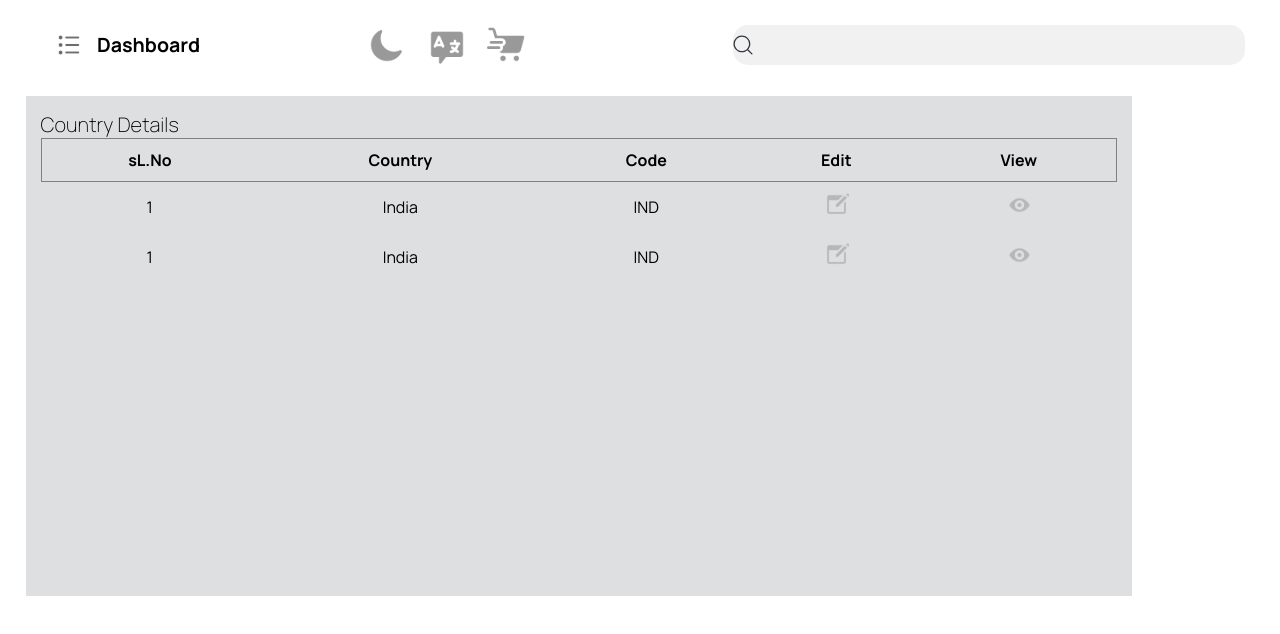
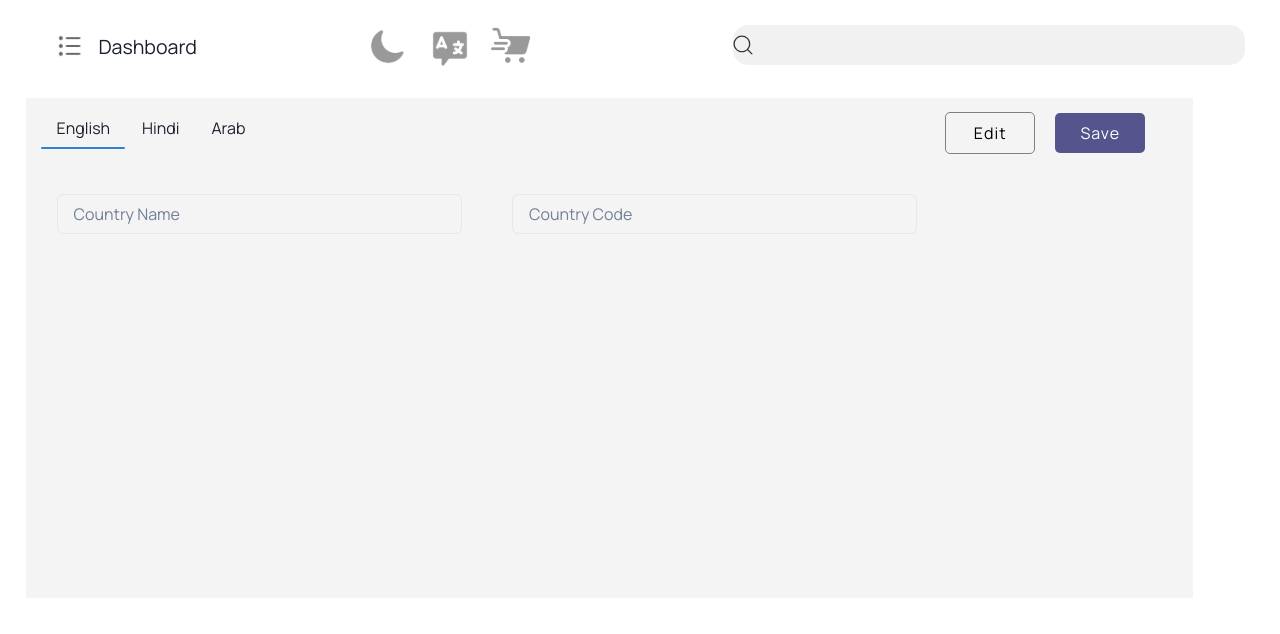
Before and after one commit to abhinand-vp/softviz-erp-app, a React (Vite) app: page /dashboard/country in a window 1280 px wide. Shown: the top 634 px of the page. Built offline with nearby package versions, Linux system fonts and the light colour scheme.

Commit message:
country chakra input _react hook form

```diff
--- a/package.json
+++ b/package.json
@@ -10,10 +10,12 @@
     "preview": "vite preview"
   },
   "dependencies": {
+    "@chakra-ui/react": "^2.8.2",
     "@emotion/react": "^11.11.4",
     "@emotion/styled": "^11.11.5",
     "@hookform/resolvers": "^3.4.2",
     "@mui/material": "^5.15.18",
+    "framer-motion": "^11.2.6",
     "react": "^18.2.0",
     "react-dom": "^18.2.0",
     "react-hook-form": "^7.51.5",
--- a/src/App.jsx
+++ b/src/App.jsx
@@ -3,18 +3,20 @@ import './App.css'
 import Dashboard from './pages/dashboard/Dashboard';
 import Signup from './pages/signup/Signup'
 import { BrowserRouter as Router, Routes, Route } from 'react-router-dom';
+// import { ChakraProvider, theme } from '@chakra-ui/react'
 
 function App() {
 
   return (
-    <>
+    // <ChakraProvider theme={theme}>
       <Router>
         <Routes>
           <Route path="/" element={<Signup />} />
           <Route path="/dashboard/*" element={<Dashboard />} />
         </Routes>
       </Router>
-    </>
+    // </ChakraProvider>
+
   )
 }
 
--- a/src/pages/dashboard/Country.jsx
+++ b/src/pages/dashboard/Country.jsx
@@ -1,12 +1,92 @@
 import { useState } from 'react'
+import { Tabs, TabList, TabPanels, Tab, TabPanel, ChakraProvider, theme, Input, TabIndicator } from '@chakra-ui/react';
+import { TextField } from '@mui/material';
+import { useForm } from "react-hook-form";
+import { yupResolver } from "@hookform/resolvers/yup";
+import * as yup from "yup";
 
 const Country = () => {
-  const [edit, setEdit] = useState(false)
+  const [edit, setEdit] = useState(false);
+  const [addorList, setAddorList] = useState(true);
+
+  const schema = yup.object().shape({
+    Country: yup
+      .string()
+      .required("Country Name Required"),
+    CountryCode: yup
+      .string()
+      .required("Country code Required"),
+  });
+
+  const {
+    register,
+    handleSubmit,
+    formState: { errors },
+  } = useForm({
+    resolver: yupResolver(schema),
+  });
+  const onSubmit = (data) => {
+    setAddorList(false)
+    alert(JSON.stringify(data));
+  };
   return (
+    <ChakraProvider theme={theme}>
       <div className='country_table'>
         {edit &&
           <h1>Modal</h1>
         }
+        {addorList ?
+          <>
+            <Tabs position='relative' variant='unstyled'>
+              <TabList>
+                <Tab>English</Tab>
+                <Tab>Hindi</Tab>
+                <Tab>Arab</Tab>
+              </TabList>
+              <TabIndicator mt='-1.5px' height='2px' bg='blue.500' borderRadius='1px' />
+              <TabPanels>
+                <TabPanel>
+                  <div className="signup_inputboxes">
+                    <form onSubmit={handleSubmit(onSubmit)}>
+                      <div className='signup_inputboxes_inputdivs'>
+                        <div className='signup_inputboxes_inputdiv'>
+                          <Input
+                            {...register("Country", { required: true })}
+                            label="Email"
+                            type="text"
+                            variant='outline'
+                            width='180%'
+                            placeholder='Country Name' />
+                          <p className="error_message">{errors.Country?.message}</p>
+                        </div>
+                        <div className='signup_inputboxes_inputdiv'>
+                        <Input
+                          {...register("CountryCode", { required: true })}
+                          variant='outline'
+                          type="text"
+                          width='180%'
+                          placeholder='Country Code' />
+                          <p className="error_message">{errors.CountryCode?.message}</p>
+                        </div>
+                      </div>
+                      <div className='country_add_buttons'>
+                        <button className='country_add_buttons_edit'>Edit</button>
+                        <button type='submit'>Save</button>
+                      </div>
+                    </form>
+                  </div>
+                </TabPanel>
+                <TabPanel>
+                  <p>two!</p>
+                </TabPanel>
+                <TabPanel>
+                  <p>three!</p>
+                </TabPanel>
+              </TabPanels>
+            </Tabs>
+          </>
+          :
+          <>
             <h3>Country Details</h3>
             <table>
               <tr className='heading_border'>
@@ -24,14 +104,24 @@ const Country = () => {
                 <td><img src="/public/icons/Eye.svg" alt="" /></td>
               </tr>
               <tr>
-          <td>1</td>
+                <td>2</td>
+                <td>AMaerica</td>
+                <td>USA</td>
+                <td><img src="/public/icons/Create.svg" alt="" /></td>
+                <td><img src="/public/icons/Eye.svg" alt="" /></td>
+              </tr>
+              <tr>
+                <td>3</td>
                 <td>India</td>
                 <td>IND</td>
                 <td><img src="/public/icons/Create.svg" alt="" /></td>
                 <td><img src="/public/icons/Eye.svg" alt="" /></td>
               </tr>
             </table>
+          </>
+        }
       </div>
+    </ChakraProvider>
   )
 }
 
--- a/src/pages/dashboard/dashboard.css
+++ b/src/pages/dashboard/dashboard.css
@@ -335,20 +335,22 @@
 }
 
 .country_table {
-  background-color: #DDDFE1;
-  width: 90%;
+  background-color: #f4f4f4;
+  width: 95%;
   height: 500px;
-  padding: 15px;
+  padding: 10px 15px;
+  position: relative;
 
 }
 
 .country_table h3 {
   font-size: 20px;
   font-weight: 200;
+  margin: 10px 0;
 }
 
 .heading_border {
-  border: 1px solid gray;
+  border: 1px solid #e2e4e5;
 }
 
 table {
@@ -362,11 +364,40 @@ tr:hover {
 table {
   border-collapse: collapse;
   width: 100%;
+  color: #5c5f67;
 }
 
 th,
 td {
   padding: 10px;
+}
+
+.country_add_buttons{
+  position: absolute;
+  right: 2%;
+  top: 2%;
+}
+.country_add_buttons button {
+  background-color: #56548C;
+  padding: 8px 18px;
+  margin: 0 10px;
+  border-radius: 5px;
+  width: 90px;
+  color: #ffffff;
+  letter-spacing: 1px;
+}
+.country_add_buttons_edit {
+  background-color: transparent !important;
+  border: .75px solid gray;
+  color: black !important;
+}
+.signup_inputboxes_inputdivs{
+  display: flex;
+  justify-content: flex-start;
+  gap: 18vw;
+}
+.signup_inputboxes_inputdiv{
+  display: block;
 }
 
 @media screen and (min-device-width: 1201px) and (max-device-width: 1450px) {
--- a/src/pages/signup/Signup.jsx
+++ b/src/pages/signup/Signup.jsx
@@ -78,15 +78,15 @@ const Signup = () => {
         resolver: yupResolver(recovery_emial_schema),
     });
 
-    const onSubmit = (data) => {
+    const onSubmitLogin = (data) => {
         reset();
         alert(JSON.stringify(data));
         navigate("/dashboard");
     };
-    const onSubmit1 = (data) => {
+    const onSubmitNewuser = (data) => {
         alert(JSON.stringify(data));
     };
-    const onSubmit2 = (data) => {
+    const onSubmitForgetPassowrd = (data) => {
         alert(JSON.stringify(data));
     };
 
@@ -149,13 +149,12 @@ const Signup = () => {
                   <img src="/image/ic_fb logo.png" alt="" />
                 </div>
               </div>
-              {/* <hr className="or_hr_line" /> */}
               <div className="or_hr">
                             <hr className="or_hr_line" />
                             <p>or</p>
                             <hr className="or_hr_line" />
                         </div>
-              <form key={1} onSubmit={handleSubmit(onSubmit)}>
+              <form key={1} onSubmit={handleSubmit(onSubmitLogin)}>
                 <div className="signup_inputboxes">
                   <TextField
                     {...register("email", { required: true })}
@@ -197,7 +196,7 @@ const Signup = () => {
                 <span onClick={() => setforms(1)}>sign in</span>
               </p>
               <div>
-                <form key={2} onSubmit={handleSubmit1(onSubmit1)}>
+                <form key={2} onSubmit={handleSubmit1(onSubmitNewuser)}>
                   <div className="signup_2_fields_line">
                     <div>
                       <TextField
@@ -333,7 +332,7 @@ const Signup = () => {
                 No worriest! Just enter your email and we’ll send you a reset{" "}
                  password link.
               </p>
-              <form key={3} onSubmit={handleSubmit2(onSubmit2)}>
+              <form key={3} onSubmit={handleSubmit2(onSubmitForgetPassowrd)}>
                 <TextField
                   {...register2("email", { required: true })}
                   label="Recovery Email"
```
Also changed, not shown: 1 other file (tests, documents, lock files or other folders). Lines whose indentation alone changed are shown as unchanged.
